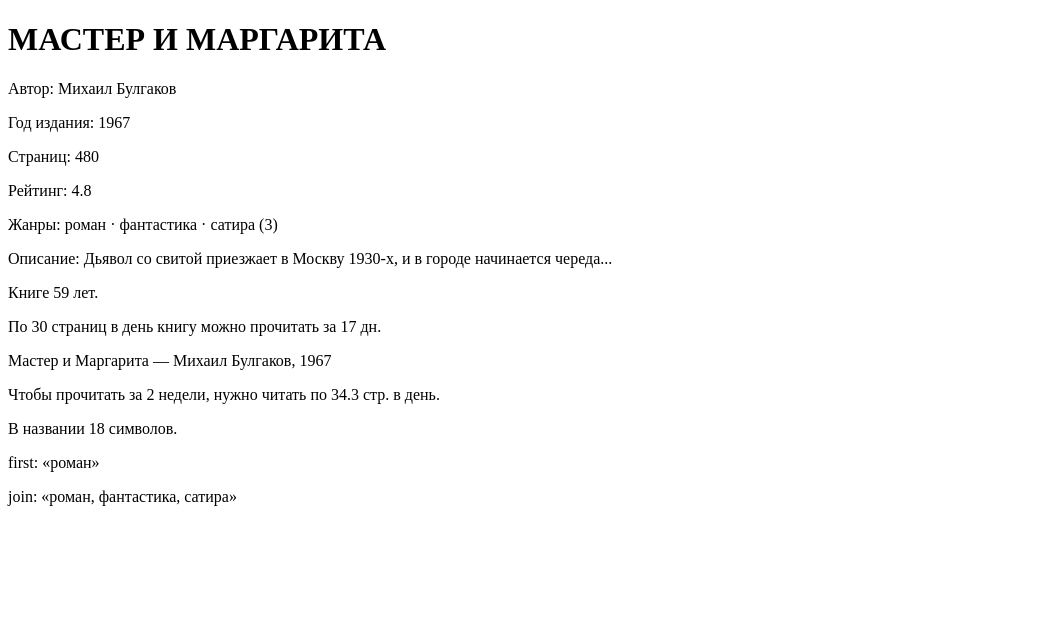
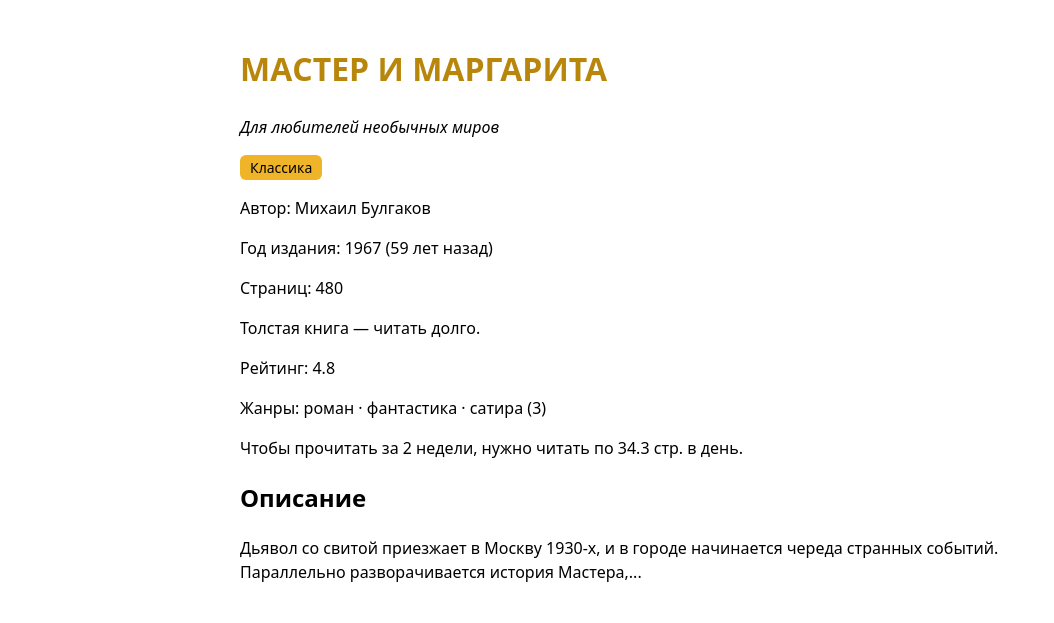
Before and after one commit to kulikov-dima/knigi, a Flask app: page /book/1 in a window 1280 px wide. Shown: the top 623 px of the page, without its empty margins (0-1054 px from the left). Run offline with Flask 3, Linux system fonts and the light colour scheme.

Commit message:
practice 3

```diff
--- a/app.py
+++ b/app.py
@@ -1,6 +1,6 @@
 from datetime import date
 
-from flask import Flask, render_template
+from flask import Flask, render_template, abort
 from books import BOOKS
 
 app = Flask(__name__)
@@ -21,7 +21,7 @@ def book(book_id):
     for b in BOOKS:
         if b["id"] == book_id:
             return render_template("book.html", book=b, current_year=date.today().year)
-    return "Книга не найдена", 404
+    abort(404)   # 3.7
 
 
 @app.route("/about")
--- a/static/style.css
+++ b/static/style.css
@@ -1 +1,7 @@
-/* Стили появятся в этапе 3 */
+body { font-family: system-ui, sans-serif; max-width: 800px; margin: 0 auto; padding: 24px 16px; line-height: 1.5; }
+
+.top { color: #b8860b; }
+.muted { color: #888; }
+
+.badge { display: inline-block; padding: 2px 10px; border-radius: 6px; background: #f0b429; font-size: 14px; }
+.badge-new { background: #7ccf8a; }
--- a/templates/book.html
+++ b/templates/book.html
@@ -3,36 +3,57 @@
 <head>
   <meta charset="utf-8">
   <title>{{ book.title }}</title>
+  <!-- ссылка вручную; в этапе 5 заменим на url_for -->
+  <link rel="stylesheet" href="/static/style.css">
 </head>
 <body>
-  <!-- 2.1 -->
-  <h1>{{ book.title | upper }}</h1>
+  <!-- 3.5 -->
+  <h1 class="{{ 'top' if book.rating is defined and book.rating >= 4.5 else '' }}">
+    {{ book.title | upper }}
+  </h1>
+
+  <!-- 3.6 -->
+  {% if "фантастика" in book.genres or "фэнтези" in book.genres %}
+    <p><i>Для любителей необычных миров</i></p>
+  {% endif %}
+
+  <!-- 3.1 -->
+  {% if current_year - book.year > 50 %}
+    <span class="badge">Классика</span>
+  {% elif current_year - book.year <= 5 %}
+    <span class="badge badge-new">Новинка</span>
+  {% endif %}
+
   <p>Автор: {{ book.author }}</p>
-  <p>Год издания: {{ book.year }}</p>
+  <p>Год издания: {{ book.year }} ({{ current_year - book.year }} лет назад)</p>
   <p>Страниц: {{ book.pages }}</p>
 
-  <!-- 2.4 -->
+  <!-- 3.2 -->
+  {% if book.pages > 400 %}
+    <p>Толстая книга — читать долго.</p>
+  {% elif book.pages > 200 %}
+    <p>Книга средней толщины.</p>
+  {% else %}
+    <p>Тонкая книга — можно прочитать за пару вечеров.</p>
+  {% endif %}
+
   <p>Рейтинг: {{ book.rating | default("нет оценки") }}</p>
 
-  <!-- 2.2 -->
-  <p>Жанры: {{ book.genres | join(" · ") }} ({{ book.genres | length }})</p>
+  <!-- 3.4 -->
+  {% if book.genres %}
+    <p>Жанры: {{ book.genres | join(" · ") }} ({{ book.genres | length }})</p>
+  {% else %}
+    <p>Жанры не указаны</p>
+  {% endif %}
 
-  <!-- 2.3 + 2.5 -->
-  <p>Описание: {{ book.description | default("Описание скоро появится") | truncate(80) }}</p>
-
-  <!-- из этапа 1 -->
-  <p>Книге {{ current_year - book.year }} лет.</p>
-  <p>По 30 страниц в день книгу можно прочитать за {{ book.pages // 30 + 1 }} дн.</p>
-  <p>{{ book.title ~ " — " ~ book.author ~ ", " ~ book.year }}</p>
-
-  <!-- 2.6 -->
   <p>Чтобы прочитать за 2 недели, нужно читать по {{ (book.pages / 14) | round(1) }} стр. в день.</p>
 
-  <!-- 2.7 -->
-  <p>В названии {{ book.title | length }} символов.</p>
-
-  <!-- 2.8 — исследование -->
-  <p>first: «{{ book.genres | first }}»</p>
-  <p>join: «{{ book.genres | join(", ") }}»</p>
+  <!-- 3.3 -->
+  <h2>Описание</h2>
+  {% if book.description is defined %}
+    <p>{{ book.description | truncate(150) }}</p>
+  {% else %}
+    <p class="muted">Описание скоро появится.</p>
+  {% endif %}
 </body>
 </html>
```
Also changed, not shown: README.md.
